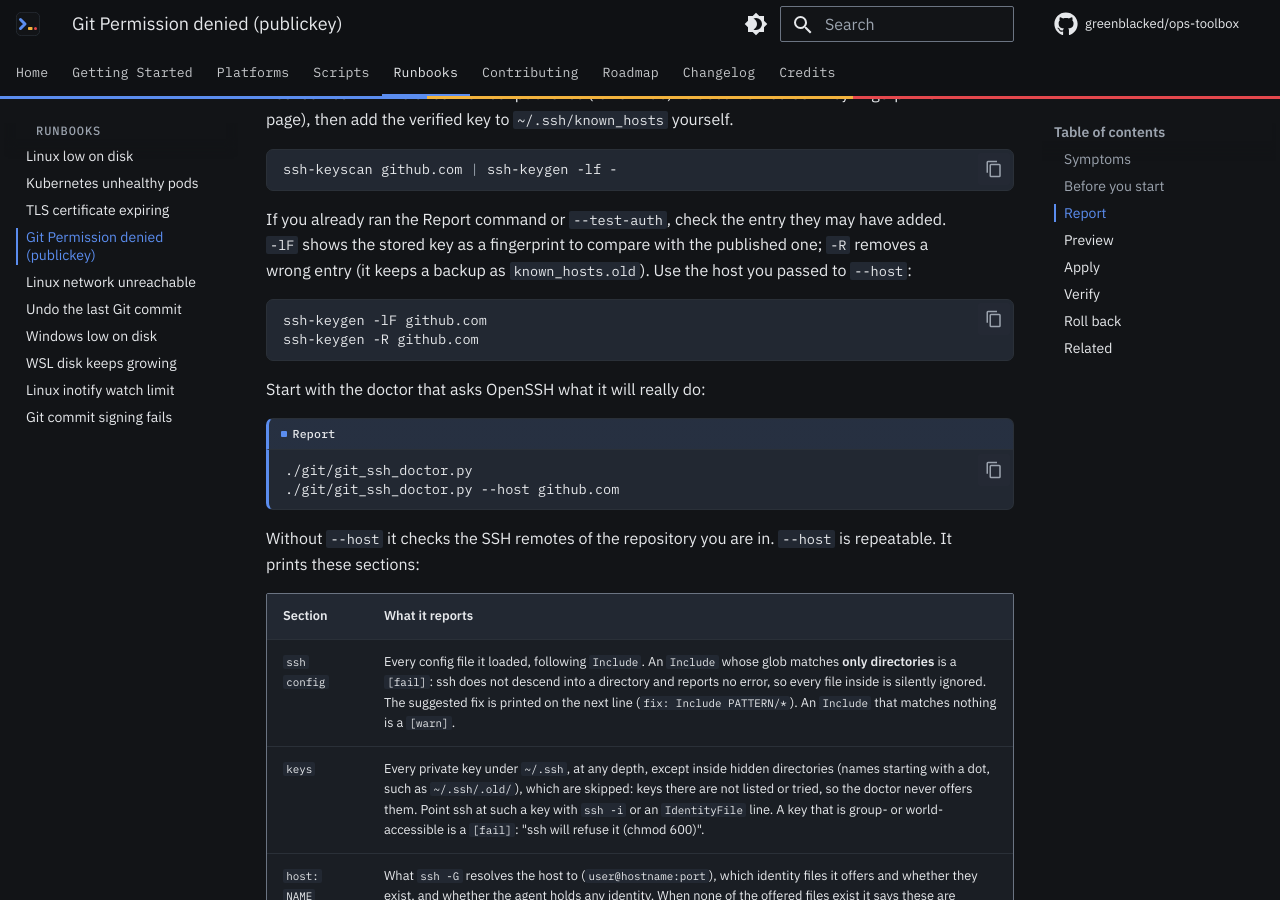
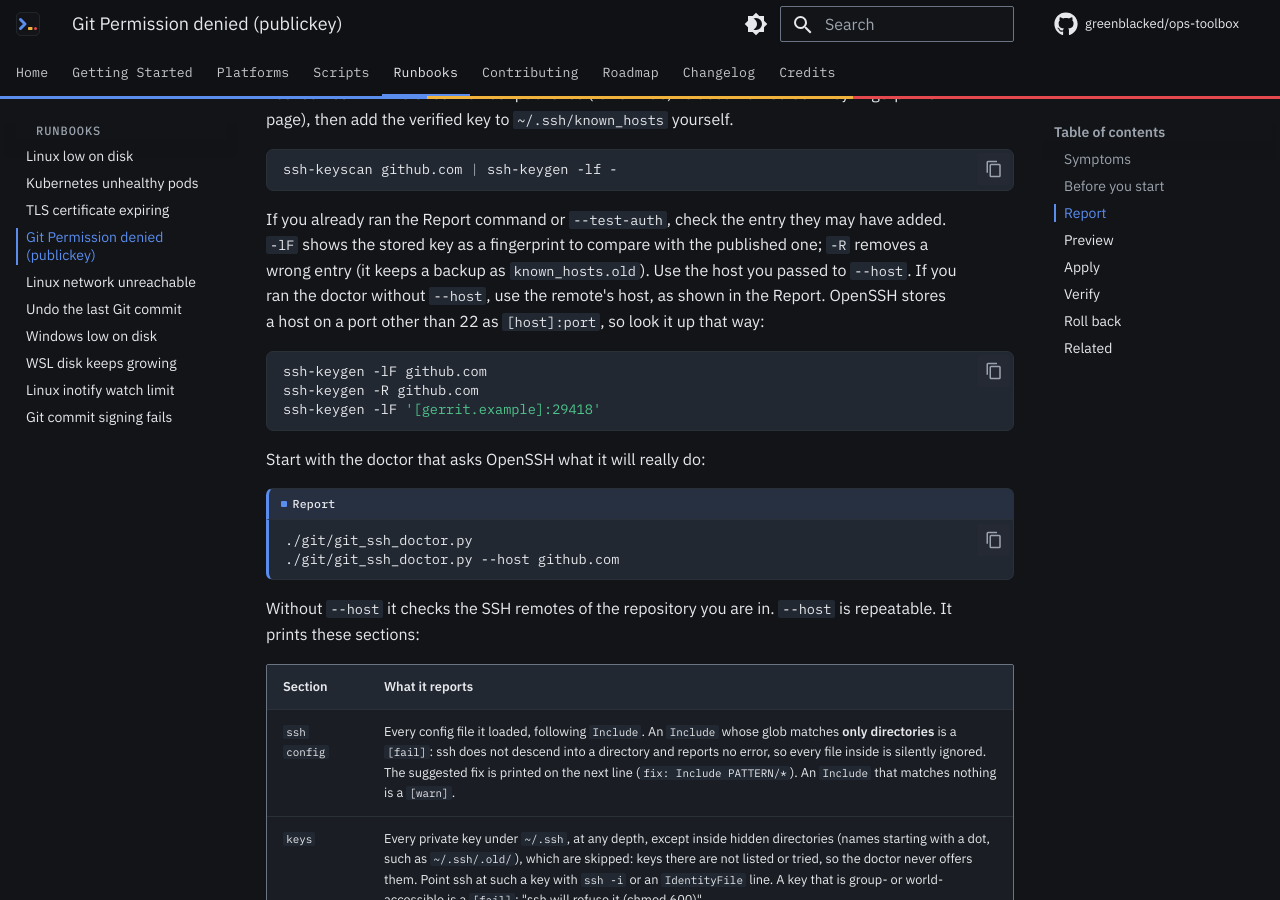
Before and after one commit to greenblacked/ops-toolbox, an MkDocs documentation site: the page built from docs/runbooks/git-permission-denied-publickey.md, in a window 1280 px wide and 900 px high, scrolled down 1359 px. Built offline with MkDocs 1.6.1 and Material for MkDocs 9.7.7, drawn with Linux system fonts in a browser that asks for light colours; comment, search, counter and statistics services are not loaded.

Commit message:
docs(runbooks): name the known_hosts host without --host or on a port
Say to use the remote's host from the Report when the doctor ran
without --host, and that a non-22 port is stored as [host]:port.

````diff
--- a/docs/runbooks/git-permission-denied-publickey.md
+++ b/docs/runbooks/git-permission-denied-publickey.md
@@ -57,11 +57,15 @@ ssh-keyscan github.com | ssh-keygen -lf -
 If you already ran the Report command or `--test-auth`, check the entry
 they may have added. `-lF` shows the stored key as a fingerprint to
 compare with the published one; `-R` removes a wrong entry (it keeps a
-backup as `known_hosts.old`). Use the host you passed to `--host`:
+backup as `known_hosts.old`). Use the host you passed to `--host`. If
+you ran the doctor without `--host`, use the remote's host, as shown in
+the Report. OpenSSH stores a host on a port other than 22 as
+`[host]:port`, so look it up that way:
 
 ```bash
 ssh-keygen -lF github.com
 ssh-keygen -R github.com
+ssh-keygen -lF '[gerrit.example]:29418'
 ```
 
 Start with the doctor that asks OpenSSH what it will really do:
````
